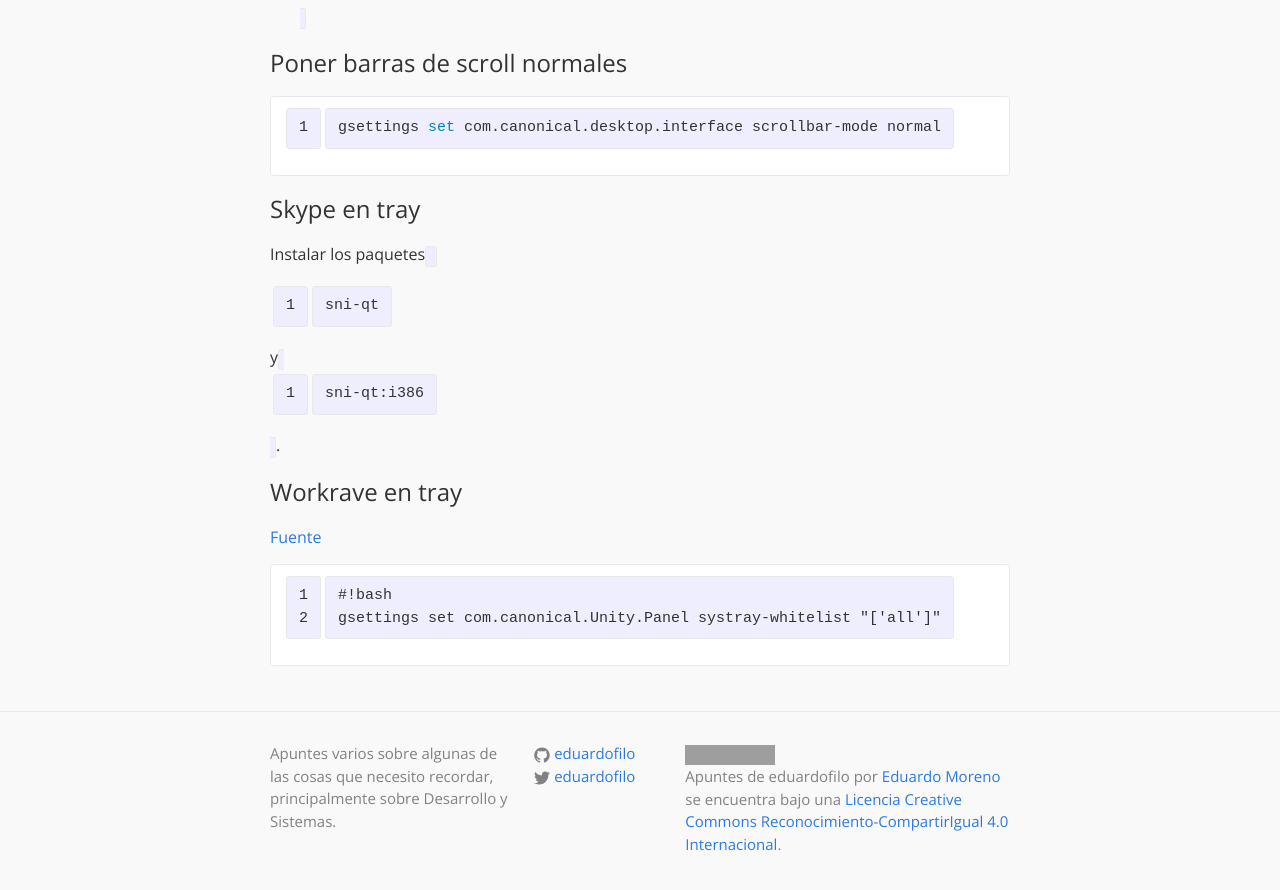
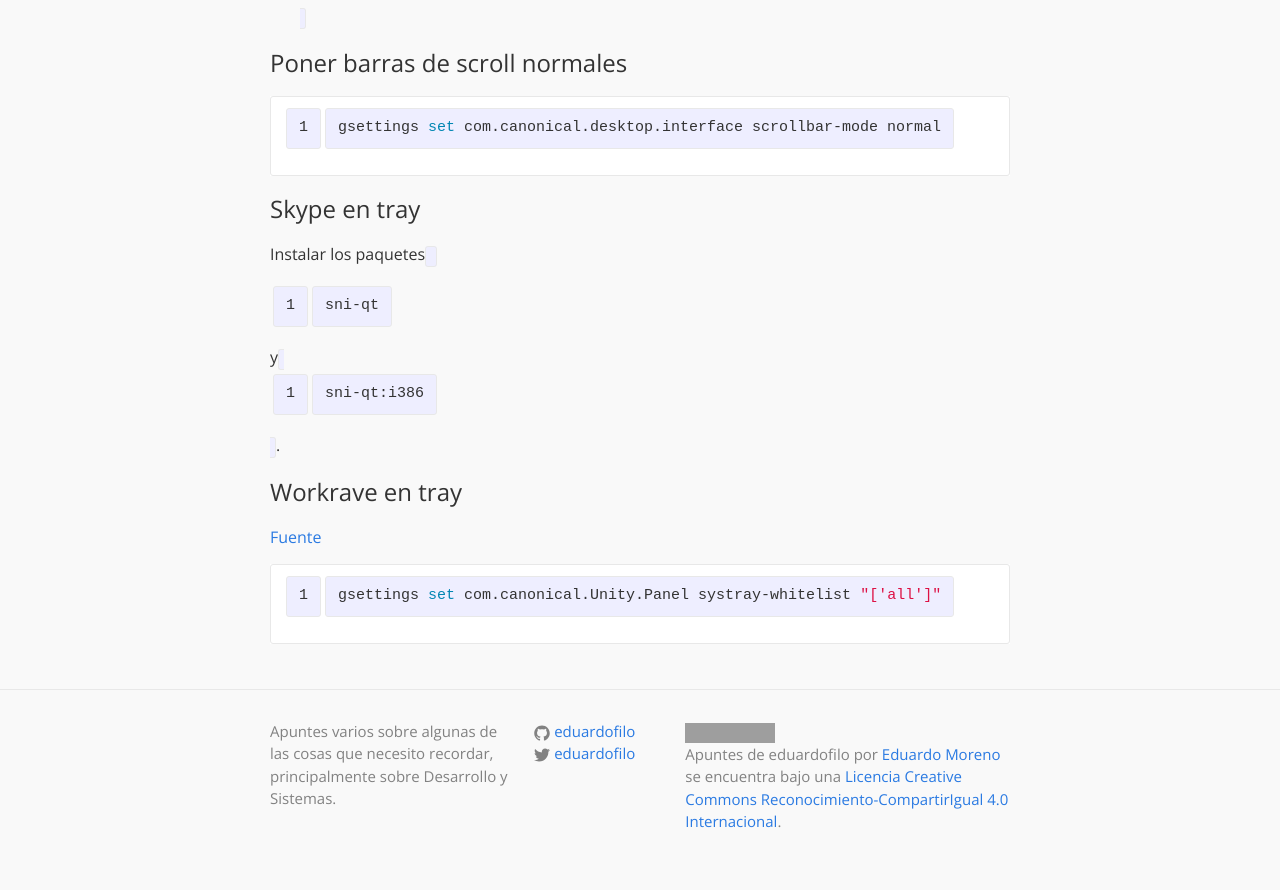
Before and after one commit to eduardofilo/eduardofilo.jekyll, a Jekyll site: the page built from sistemas/ubuntu.md, in a window 1280 px wide and 900 px high, scrolled down 15030 px. Shown: the top 890 px of the window. Built offline with Jekyll 4.4.1, drawn with Linux system fonts in a browser that asks for light colours; grey boxes are pictures that could not be loaded.

Commit message:
Workrave en tray de Ubuntu.

````diff
--- a/sistemas/ubuntu.md
+++ b/sistemas/ubuntu.md
@@ -528,7 +528,6 @@ Instalar los paquetes `sni-qt` y `sni-qt:i386`.
 
 [Fuente](https://sourceforge.net/p/workrave/mailman/message/30722930/)
 
-```
-#!bash
+```bash
 gsettings set com.canonical.Unity.Panel systray-whitelist "['all']"
 ```
````
